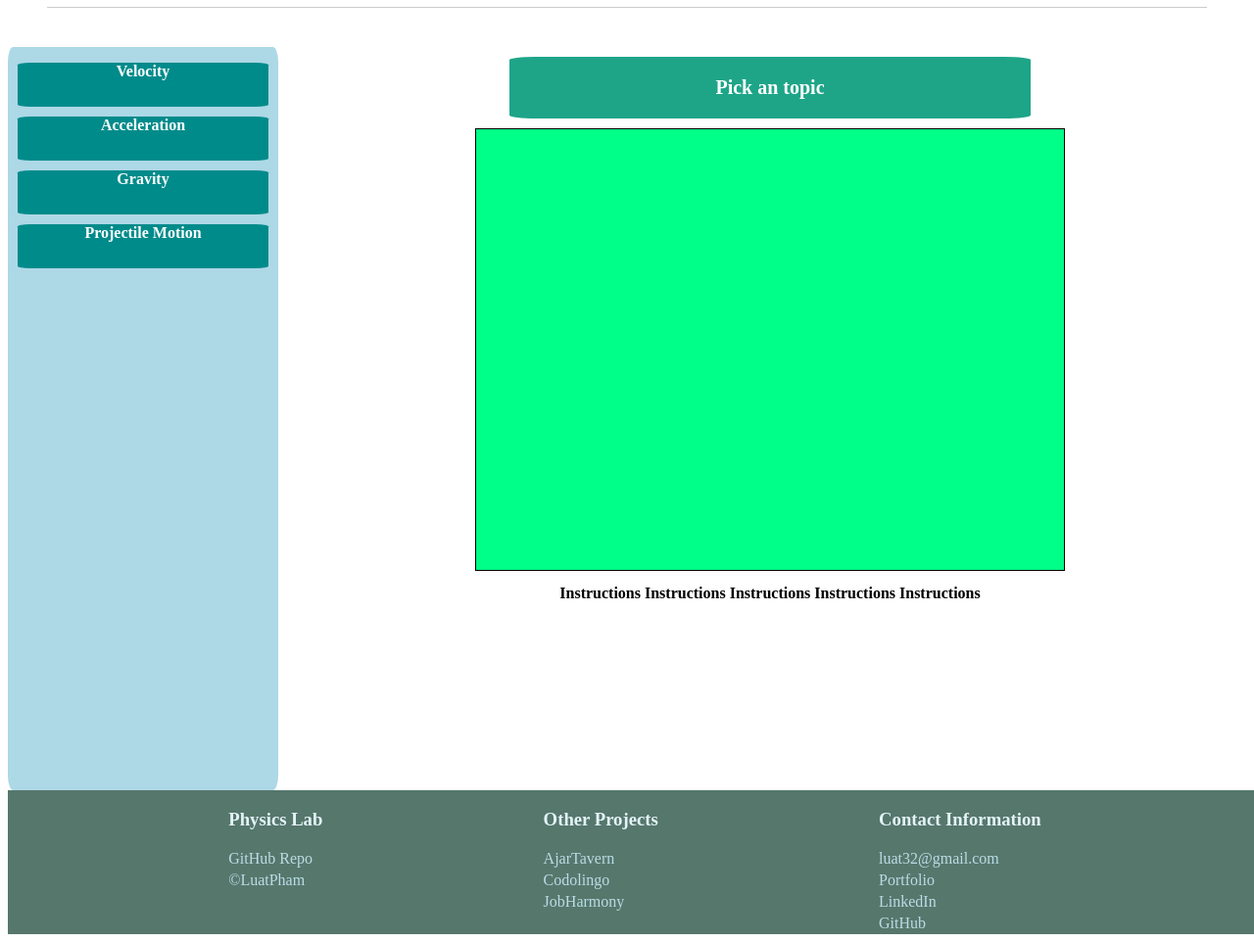
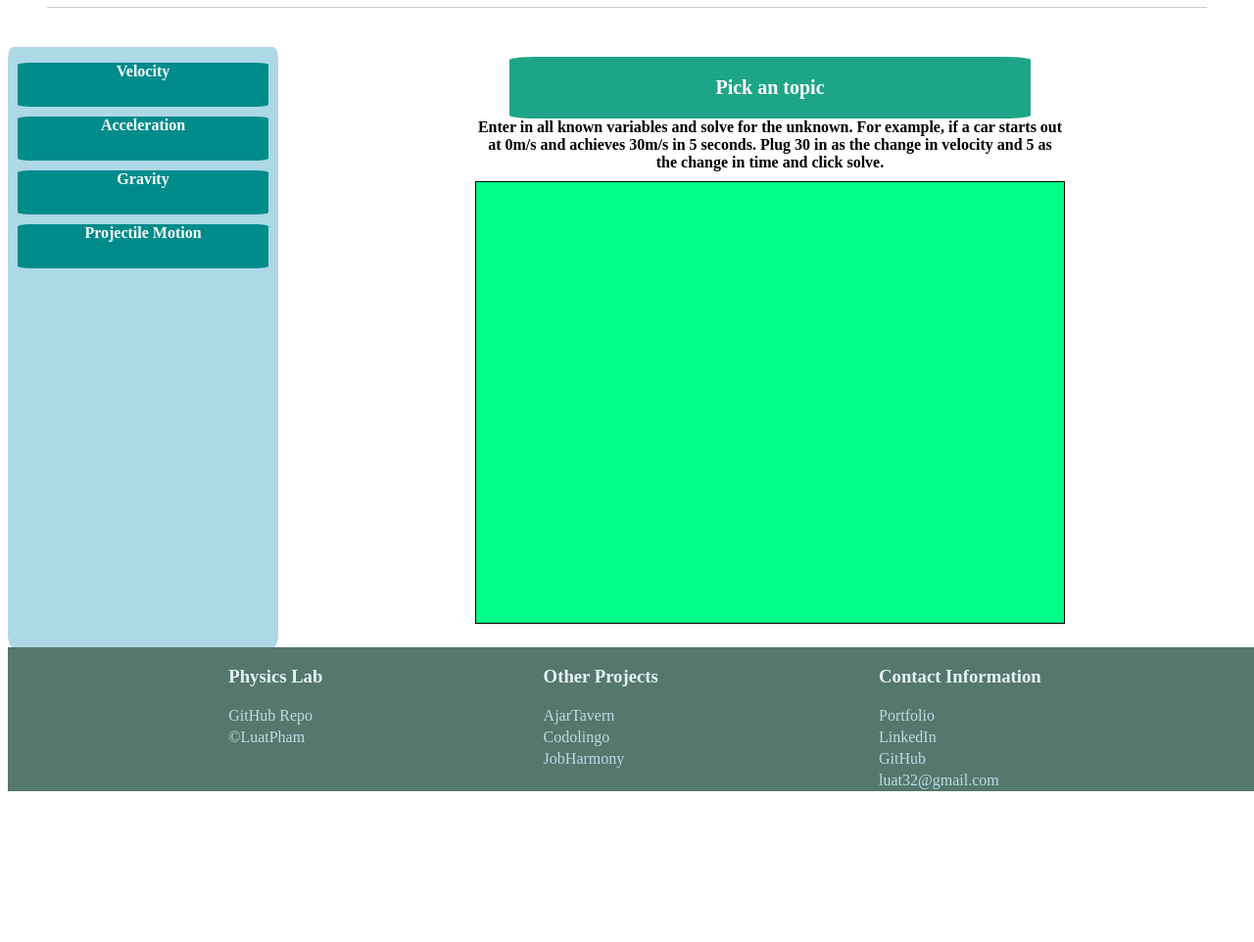
Before and after one commit to LukisKhan/PhysicsLab, a website built with webpack: page index.html in a window 1280 px wide. Shown: the part 90-1052 px from the top of the page at 98% size. After the commit the page ends 906 px from the top, so only its background shows below. Built offline with Linux system fonts and the light colour scheme.

Commit message:
Adding links

```diff
--- a/css/index.css
+++ b/css/index.css
@@ -152,8 +152,13 @@ canvas{
   flex-direction: column;
 }
 .instructions{
-  height: 200px;
+  height: auto;
   color: black;
+  display: flex;
+  justify-content: center;
+}
+.inner-instructions{
+  max-width: 600px;
 }
 .footer-root {
   background-color: rgb(86, 119, 108);
@@ -176,3 +181,17 @@ canvas{
   margin: 0px;
   padding: 0px;
 }
+
+a {
+  text-decoration: none;
+  color: rgb(185, 221, 230);
+}
+a:active{
+  text-decoration: none;
+}
+a:visited {
+  text-decoration: none;
+}
+a:hover {
+  text-decoration: none;
+}
--- a/index.html
+++ b/index.html
@@ -25,6 +25,12 @@
     </div>
     <div class="main-content">
       <div id="equation" class="equation">Pick an topic</div>
+        <div class="instructions">
+          <div class="inner-instructions">
+            Enter in all known variables and solve for the unknown. For example, if a car starts out at 0m/s and achieves 30m/s in 5 seconds. Plug 30 in as the change in velocity and 5 as the change in time and click solve.
+          </div>
+        </div>
+        <canvas id="my-canvas"></canvas>
         <div class="topic-windows">
           <div class="topic-window velocity" >
             <div class="forms input-window">
@@ -126,14 +132,6 @@
             </div>
           </div>
         </div>
-        <canvas id="my-canvas"></canvas>
-        <div class="instructions">Instructions
-          Instructions
-          Instructions
-          Instructions
-          Instructions
-
-        </div>
       </div>
     </div>
     <footer>
@@ -156,10 +154,10 @@
         <div class="join-us-footer">
           <h3>Contact Information</h3>
           <ul>
-            <li> <i></i> luat32@gmail.com</li>
-            <li> <i></i> Portfolio</li>
-            <li> <i></i> LinkedIn</li>
-            <li> <i></i> GitHub</li>
+            <li> <i></i> <a href="https://www.luatpham.com">Portfolio</a></li>
+            <li> <i></i> <a href="https://www.linkedin.com/in/luat-pham-204a19195/">LinkedIn</a></li>
+            <li> <i></i> <a href="https://github.com/LukisKhan">GitHub</a></li>
+            <li> <i></i> <a href="https://www.luat32@gmail.com">luat32@gmail.com</a></li>
           </ul>
         </div>
       </div>
--- a/src/index.js
+++ b/src/index.js
@@ -8,3 +8,7 @@ document.addEventListener('DOMContentLoaded', () => {
   canvas.width = 600;
   displayWindow(canvas);
 })
+
+
+//Need links for footer
+//Need general instructions
--- a/src/projectile.js
+++ b/src/projectile.js
@@ -161,15 +161,15 @@ function projectile(ctx, particle, maxX = 400, maxY = 400) {
     ctx.arc(posX, posY, 1, 0 * Math.PI, 2 * Math.PI, true);
     ctx.stroke();
     ctx.clearRect(440, 0, 200, 400);
+    ctx.font = "15px Arial"
     // let actualX = toScaleX(posX, maxX);
     // let actualY = toScaleY(posY, maxY);
-    // ctx.font = "15px Arial"
     // ctx.fillText(`Distance: ${actualY} (m/s)`, 460, 100);
     // ctx.fillText(`Time: ${actualX} (s)`, 460, 130);
     // ctx.fillText(`Start vel: ${initVel} (m/s)`, 460, 160);
     // ctx.fillText(`End vel: ${particle.vel[1]} (m/s)`, 460, 190);
     // ctx.fillText(`Accel: ${actualAccel} (m/s)`, 460, 220);
-    // ctx.font = "20px Arial"
+    ctx.font = "20px Arial";
     if (particle.pos[0] > 449 || particle.pos[1] < 51 || particle.pos[1] > 400) {
       cancelAnimationFrame(animationId);
     }
```
Also changed, not shown: dist/main.js, 1 other file.
